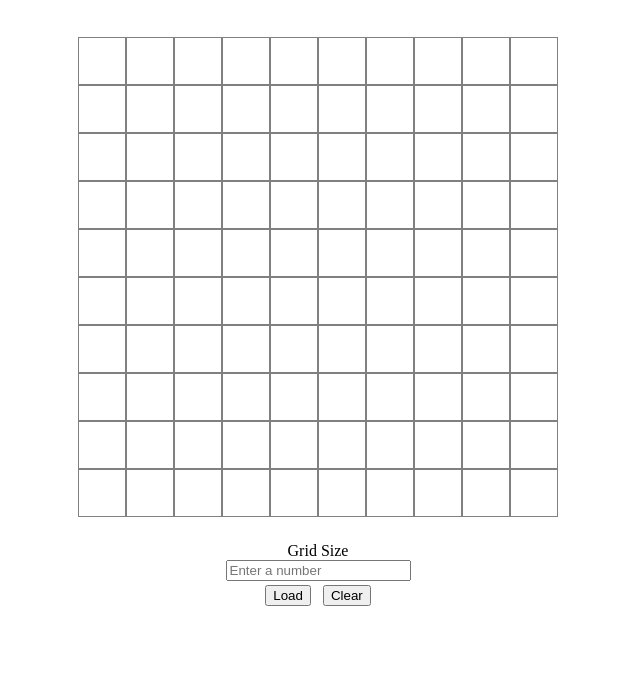
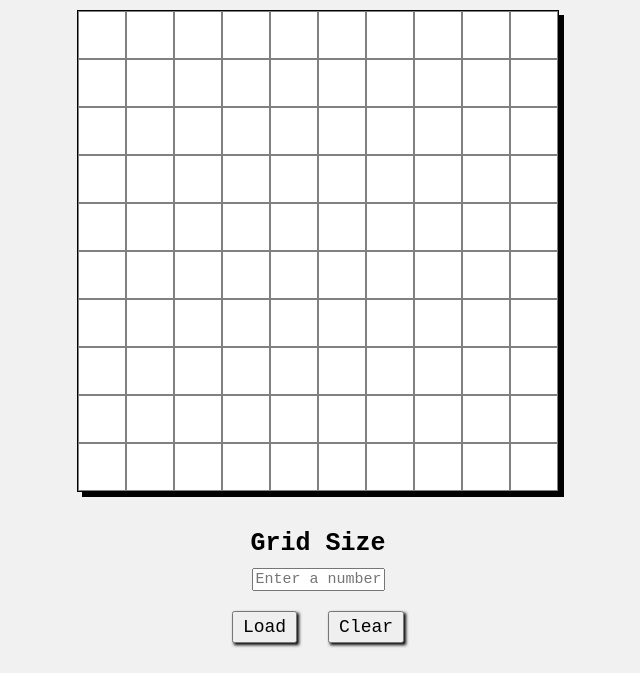
Before and after one commit to hurr-son/Etch-a-Sketch, a plain HTML site: page index.html in a window 1280 px wide. Shown: the part 127-800 px from the top of the page, without its empty margins (322-962 px from the left). Drawn offline with Linux system fonts and the light colour scheme.

Commit message:
Added preferred styling to the dom elements

```diff
--- a/style.css
+++ b/style.css
@@ -1,4 +1,20 @@
+body {
+    background-color: rgb(241, 241, 241);
+}
+
+
+
+h1,
+#bottom-container,
+button,
+#gridValue {
+    font-family: 'Courier New', Courier, monospace
+}
+
+
+
 #container {
+
     display: flex;
     align-items: center;
     justify-content: center;
@@ -11,7 +27,9 @@
     flex-direction: column;
     align-items: center;
     justify-content: center;
-    padding-top: 2%;
+
+    border: 1px solid black;
+    box-shadow: 5px 5px;
 
 
 }
@@ -26,16 +44,31 @@ h1,
 
 #bottom-container{
     flex-direction: column;
-    padding-top: 2%;
+    font-size: 25px;
+    font-weight: 600;
+    padding-top: 3%;
 }
 
 h1 {
     padding-top: 3%;
     font-size: 40px;
+
 }
 
 
 button {
-    margin: 4px;
+    margin-left: 8px;
+    margin-right: 8px;
+    margin-top: 20px;
+    font-size: 18px;
+    padding: .2em .5em;
+    box-shadow: 2px 2px 3px;
+
 
 }
+
+#gridValue {
+    margin-top: 10px;
+    font-size: 15px;
+    max-width: 125px;
+}
```
